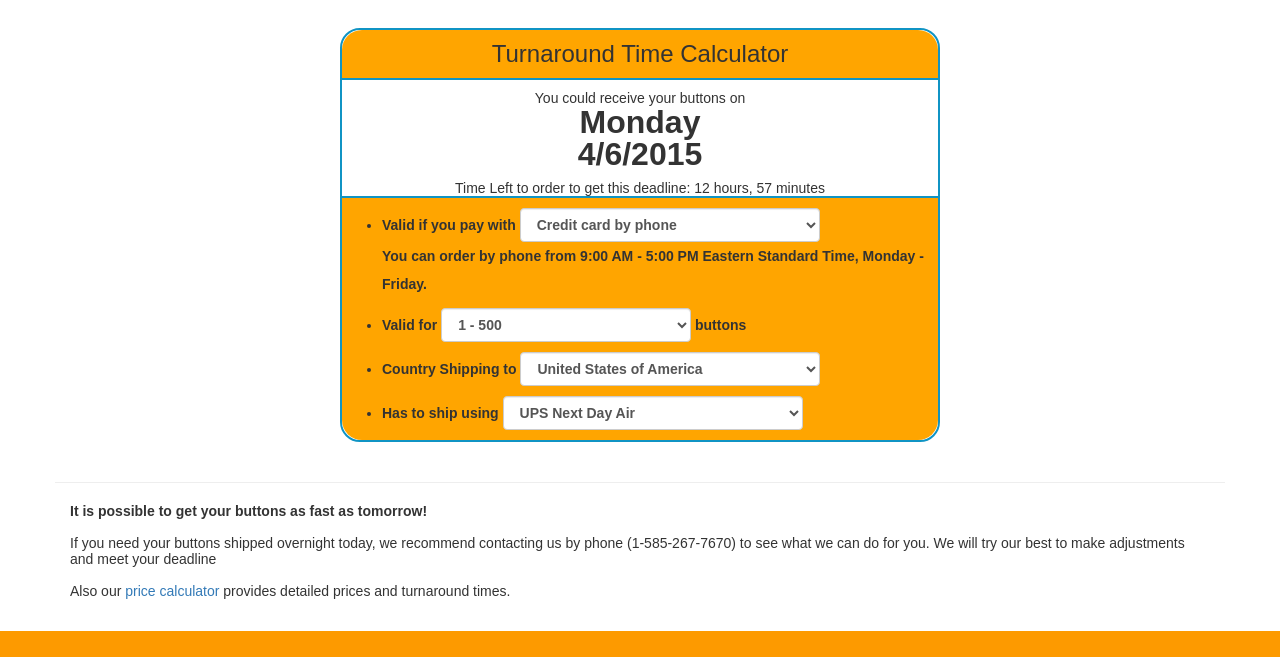
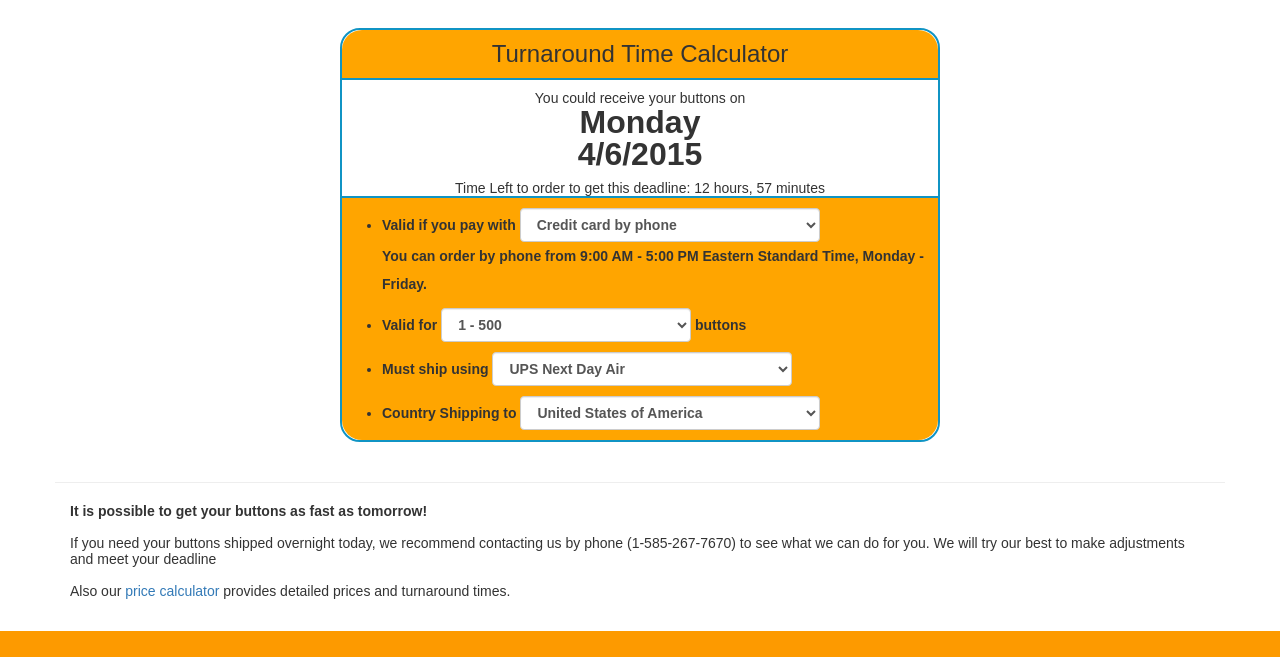
Before and after one commit to wackygeoff/wackybuttons, a Jekyll site: the page built from turnaround.html, in a window 1280 px wide, cut to the strip 248-905 px from the top of the page. Built offline with Jekyll 4.4.1, drawn with Linux system fonts in a browser that asks for light colours; nearby versions of some CDN libraries; comment, search, counter and statistics services are not loaded.

Commit message:
changes to turnaround page
changes to turnaround page

```diff
--- a/turnaround.html
+++ b/turnaround.html
@@ -54,20 +54,21 @@ javascript_inc: <script src="./js/turnaround.js"></script>
 
  buttons</li>
 
-<li>Country Shipping to
 
-<select name="country" id="country_dd" class="form-control" style="display:inline;max-width:300px;" onchange="changeCountry();">
-<option value="United States of America">United States of America</option>
+
+<li>Must ship using
+
+<select name="shipping" id="shipping" class="form-control" style="display:inline;max-width:300px;" onchange="calculateTTime();">
+
 </select>
 
 </li>
 
 
+<li>Country Shipping to
 
-<li>Has to ship using
-
-<select name="shipping" id="shipping" class="form-control" style="display:inline;max-width:300px;" onchange="calculateTTime();">
-
+<select name="country" id="country_dd" class="form-control" style="display:inline;max-width:300px;" onchange="changeCountry();">
+<option value="United States of America">United States of America</option>
 </select>
 
 </li>
```
